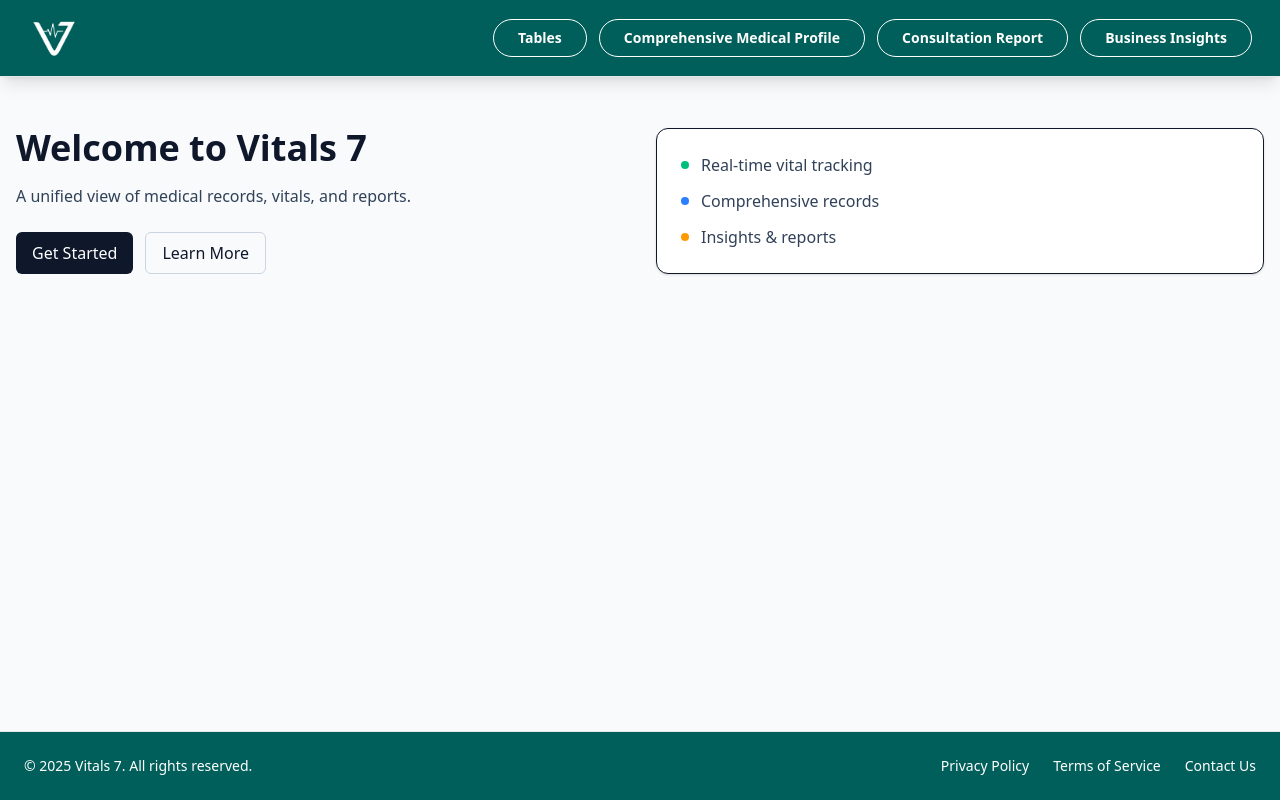
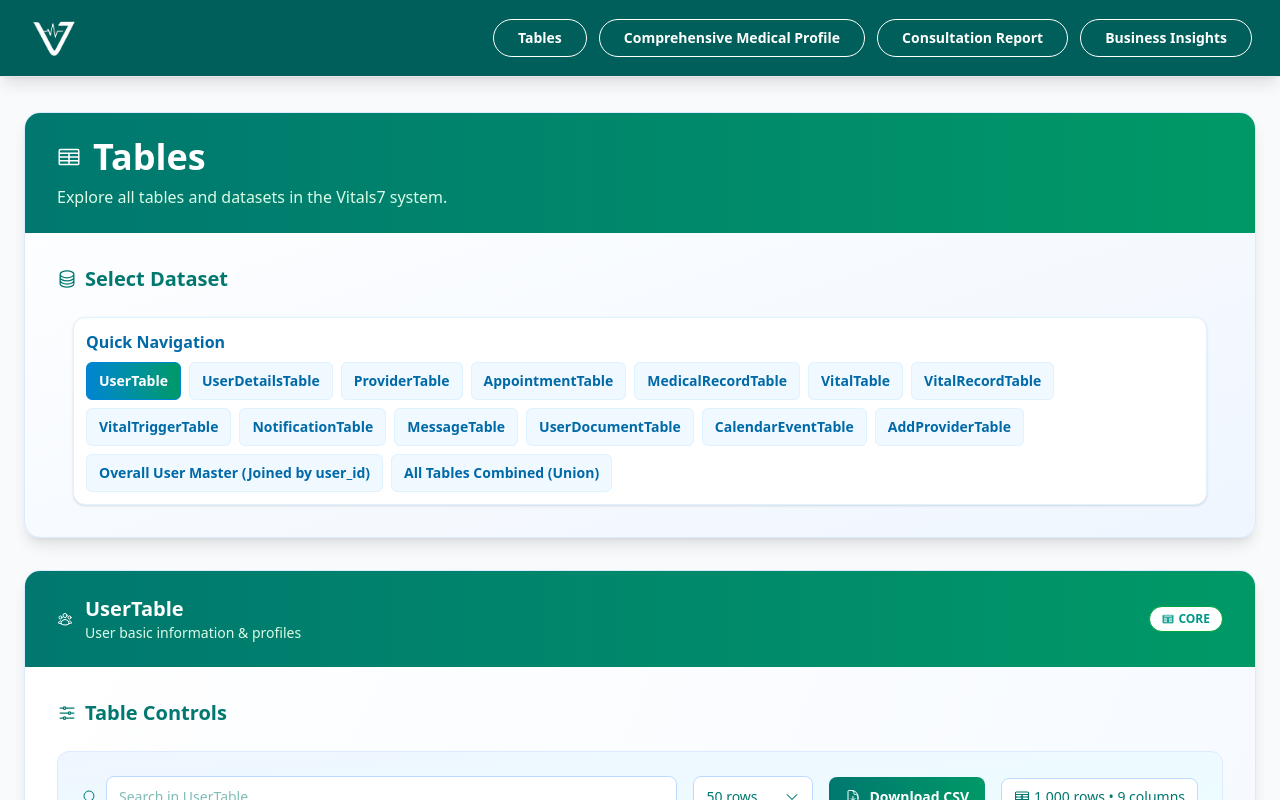
Before and after one commit to khadar-oothuru/VitalsReport, a React (Vite) app: page / in a window 1280 px wide. Shown: the top 800 px of the page. Built offline with nearby package versions, Linux system fonts and the light colour scheme.

Commit message:
first commit

```diff
--- a/src/App.jsx
+++ b/src/App.jsx
@@ -15,7 +15,7 @@
       <Navbar />
       <main className="flex-1 pt-20">
         <Routes>
-          <Route path="/" element={<Home />} />
+          <Route path="/" element={<Tables />} />
           <Route path="/tables" element={<Tables />} />
           <Route
             path="/comprehensive-medical-profile"
```
